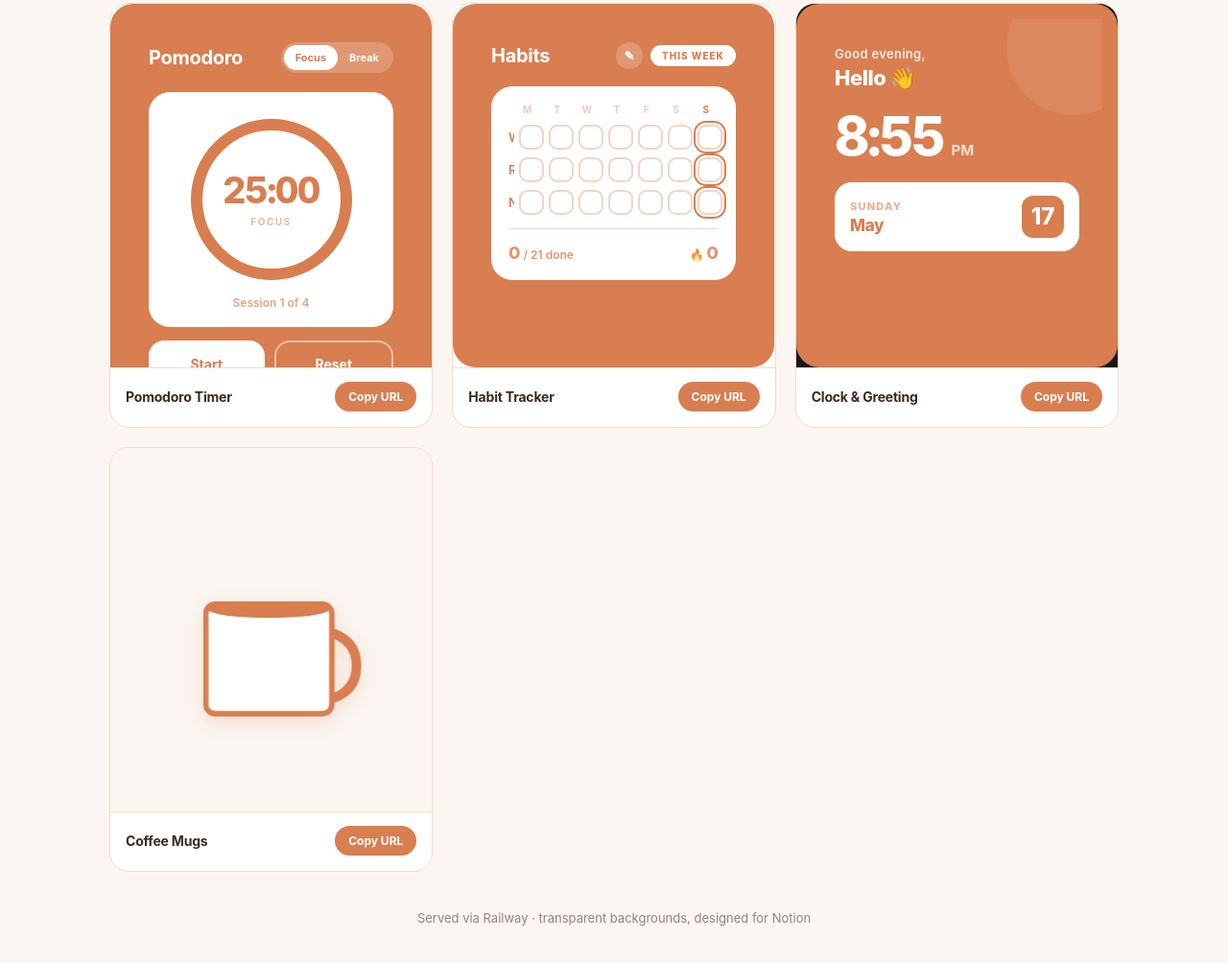
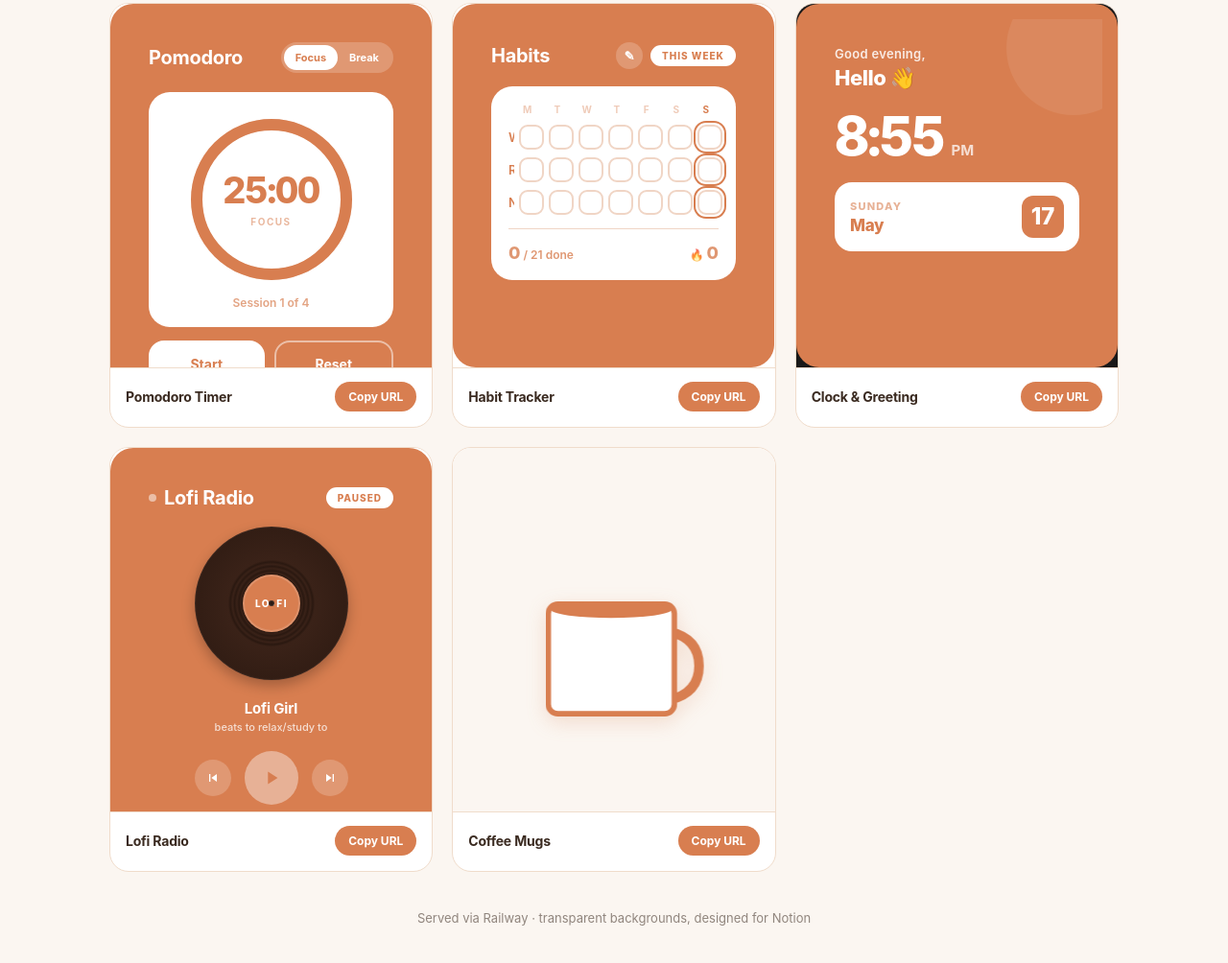
Before and after one commit to dhanna2000/Notion-Widgets, a website: page Notion Widgets/index.html in a window 1280 px wide. Shown: the part 144-1148 px from the top of the page at 96% size. Drawn offline with Linux system fonts and the light colour scheme.

Commit message:
Update index.html

```diff
--- a/Notion Widgets/index.html
+++ b/Notion Widgets/index.html
@@ -104,6 +104,7 @@
     { name: 'Pomodoro Timer',  file: 'pomodoro-widget.html' },
     { name: 'Habit Tracker',   file: 'habit-tracker-widget.html' },
     { name: 'Clock & Greeting',file: 'clock-widget.html' },
+    { name: 'Lofi Radio',      file: 'lofi-widget.html' },
     { name: 'Coffee Mugs',     file: 'coffee-mugs-widget.html' }
   ];
   const grid = document.getElementById('grid');
```
